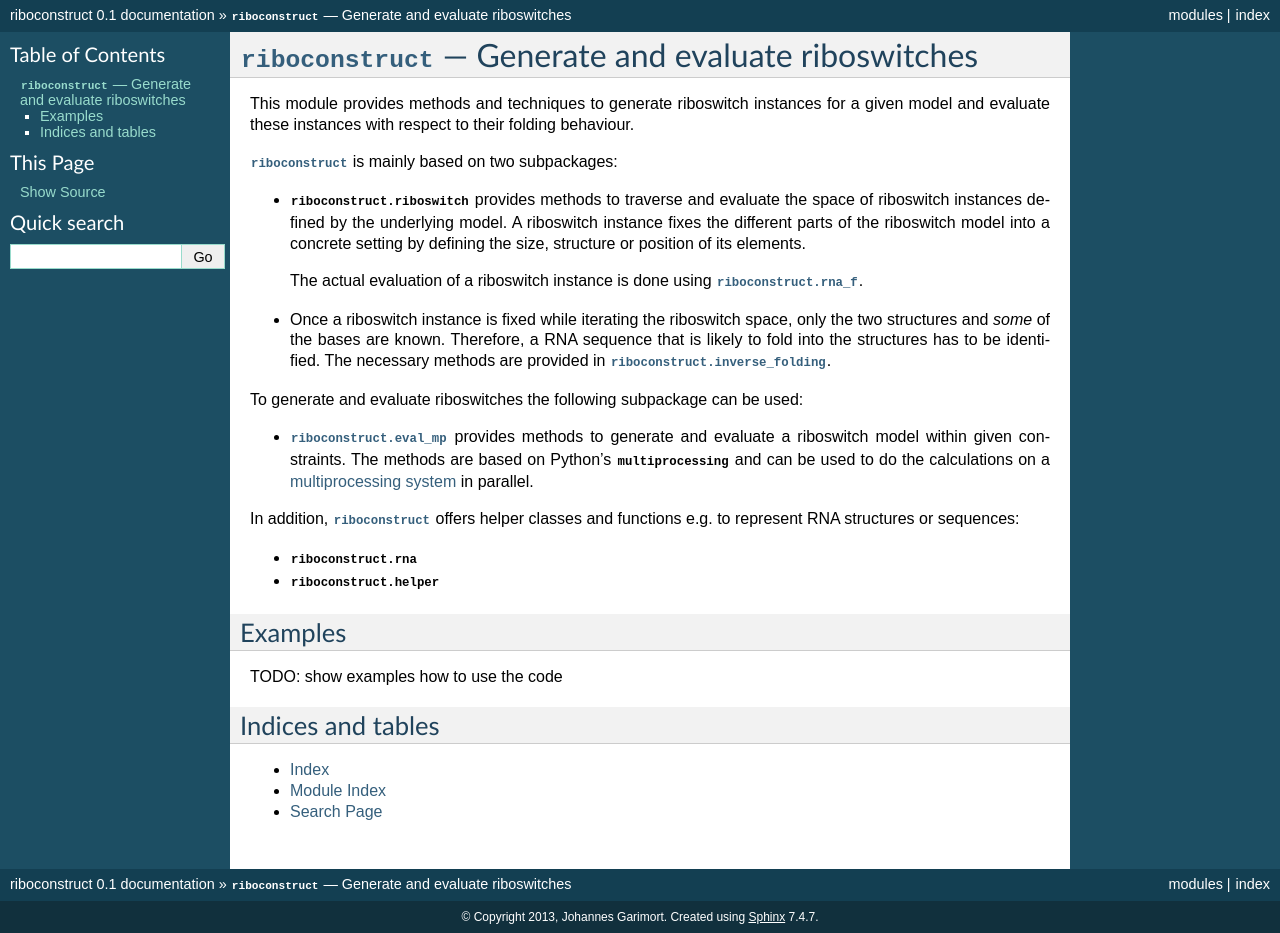
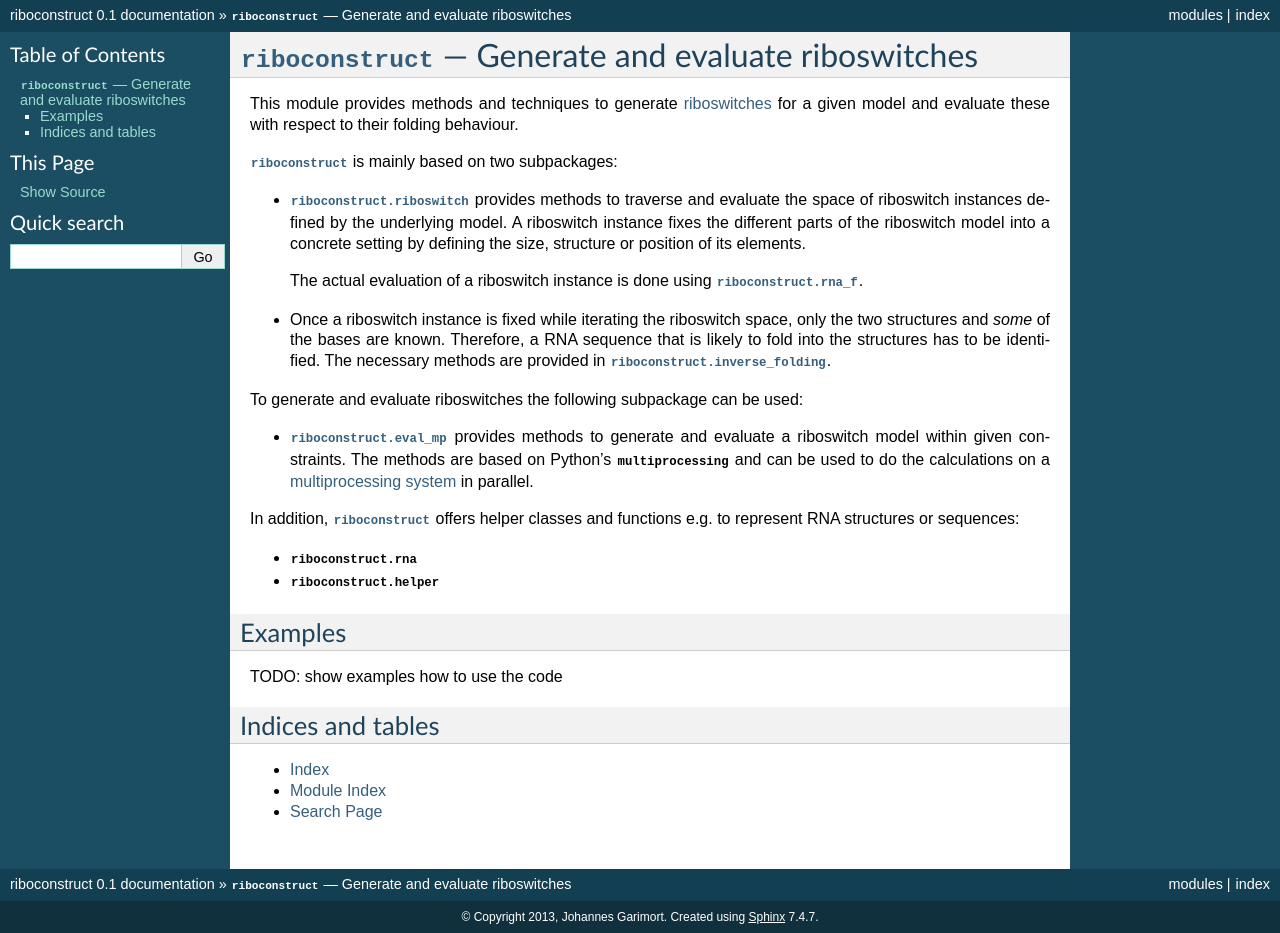
Before and after one commit to johncalls/riboconstruct, a Sphinx documentation site: the page built from doc/index.rst, in a window 1280 px wide. Built offline with Sphinx 7.4.7, drawn with Linux system fonts in a browser that asks for light colours; formulas are drawn with MathJax 3.

Commit message:
extended docu

```diff
--- a/doc/index.rst
+++ b/doc/index.rst
@@ -1,10 +1,11 @@
 .. _multiprocessing system: http://en.wikipedia.org/wiki/Multiprocessing
+.. _riboswitches: http://en.wikipedia.org/wiki/Riboswitch
 
 ===========================================================
 :mod:`riboconstruct` --- Generate and evaluate riboswitches
 ===========================================================
 
-This module provides methods and techniques to generate riboswitch instances for a given model and evaluate these instances with respect to their folding behaviour.
+This module provides methods and techniques to generate `riboswitches`_ for a given model and evaluate these with respect to their folding behaviour.
 
 :mod:`riboconstruct` is mainly based on two subpackages:
 
```
Also changed, not shown: doc/riboconstruct.riboswitch.rst (+17 -1 lines), 1 other file.
